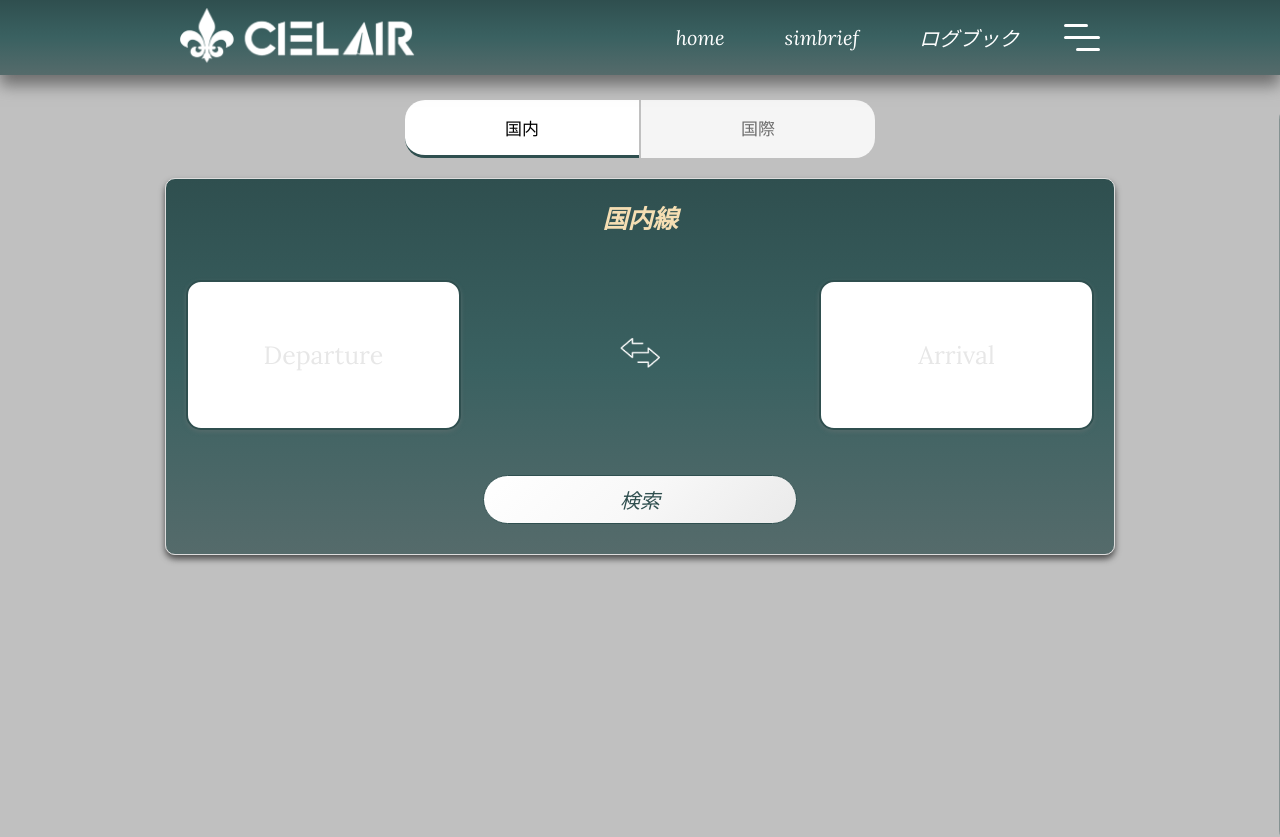
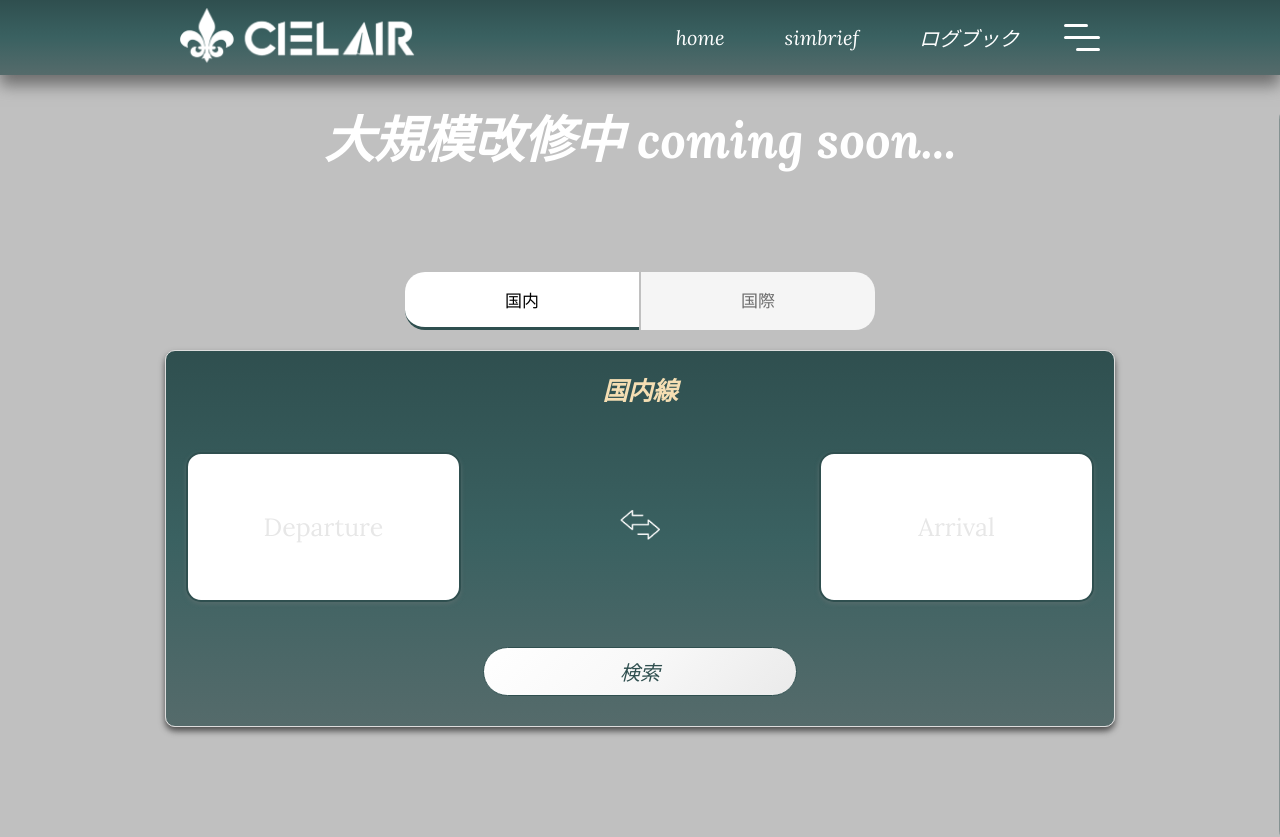
Before and after one commit to Hamunisu/Ciel_tests, a plain HTML site: page index.html in a window 1280 px wide. Shown: the top 837 px of the page. Drawn offline with Linux system fonts and the light colour scheme; some packages are replaced by stand-ins of ours.

Commit message:
new site comming

```diff
--- a/css/home.css
+++ b/css/home.css
@@ -398,3 +398,8 @@ header a {
     font-size: 10px;
     color: #6d6d6d;
   }
+
+  h3 {
+    margin-top: 100px;
+    font-size: 50px;
+  }
--- a/index.html
+++ b/index.html
@@ -75,6 +75,7 @@
     </div>
   </div>
 
+<h3 class="japanese english">大規模改修中 coming soon...</h3>
 <!-- 便名検索切り替え -->
   <div class="switcher english">
     <button id="domesticBtn" class="active">国内</button>
```
Also changed, not shown: image/cielFinal.png (added).
